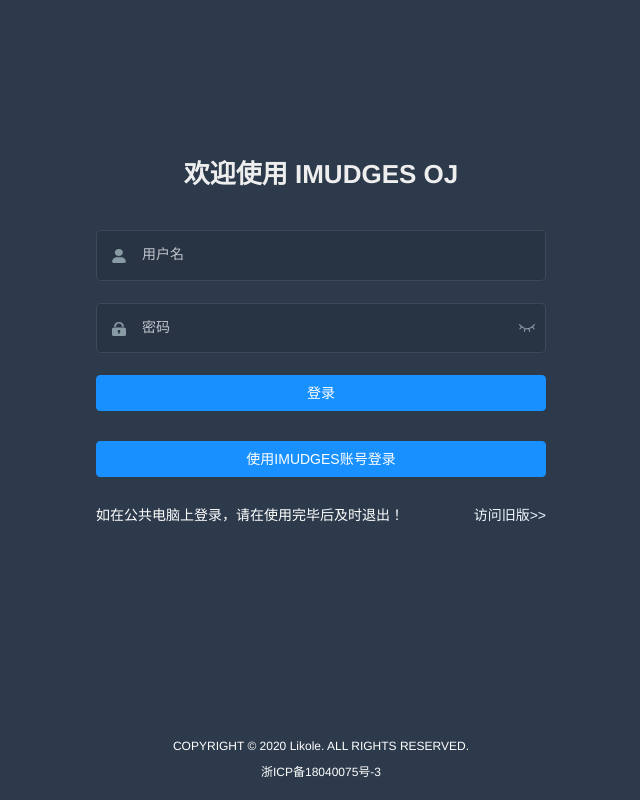
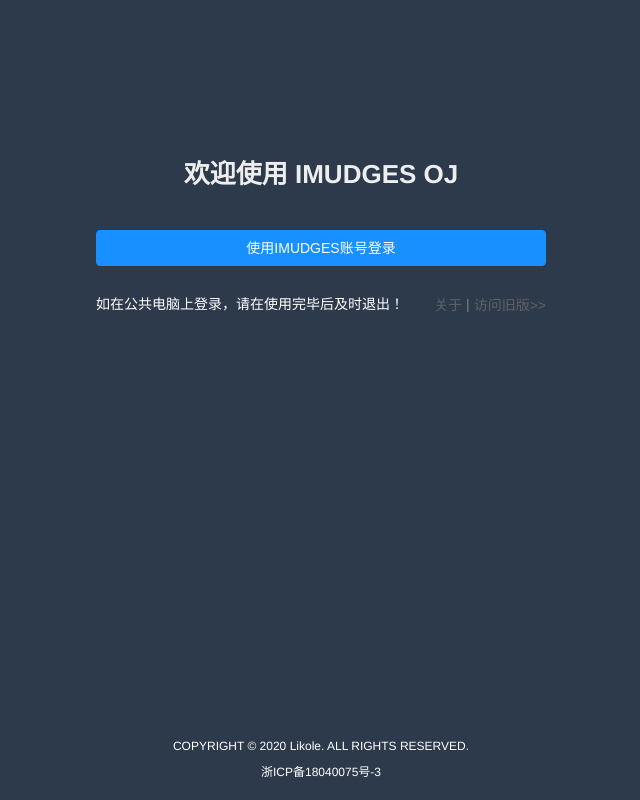
Before and after one commit to likole/imudgesoj-sakura-web, a Vue app: page /#/login in a window 1280 px wide. Shown: the whole page, without its empty margins (319-959 px from the left). Built offline with nearby package versions, Linux system fonts and the light colour scheme.

Commit message:
登录页面添加了关于的入口

```diff
--- a/src/permission.js
+++ b/src/permission.js
@@ -8,7 +8,7 @@ import getPageTitle from '@/utils/get-page-title'
 
 NProgress.configure({ showSpinner: false }) // NProgress Configuration
 
-const whiteList = ['/login', '/auth-redirect'] // no redirect whitelist
+const whiteList = ['/login', '/auth-redirect', '/public-about'] // no redirect whitelist
 
 router.beforeEach(async(to, from, next) => {
   // start progress bar
--- a/src/router/index.js
+++ b/src/router/index.js
@@ -58,6 +58,11 @@ export const constantRoutes = [
   {
     path: '/auth-redirect',
     component: () => import('@/views/login/auth-redirect'),
+    hidden: true
+  },
+  {
+    path: '/public-about',
+    component: () => import('@/views/about/index'),
     hidden: true
   },
   {
--- a/src/views/about/index.vue
+++ b/src/views/about/index.vue
@@ -1,6 +1,6 @@
 <template>
   <div id="about">
-    <el-button type="text" @click="$router.go(-1)" > &lt;&lt; 返回</el-button>
+    <el-button type="text" @click="$router.go(-1)"> &lt;&lt; 返回</el-button>
     <div style="text-align: center">
       <span class="anim-title" spellcheck="false">IMUDGES OJ</span>
       <span style="color: royalblue;font-weight: 800">{{ author }}</span>
@@ -361,7 +361,13 @@ export default {
       version: '0.1',
       innerVersion: '1',
       author: '',
-      contentClass: 'content-hide'
+      contentClass: 'content-hide',
+      publicVisit: true
+    }
+  },
+  created() {
+    if (this.$route.fullPath && this.$route.fullPath.indexOf('index') !== -1) {
+      this.publicVisit = false
     }
   },
   mounted() {
--- a/src/views/login/index.vue
+++ b/src/views/login/index.vue
@@ -6,7 +6,7 @@
         <h3 class="title">欢迎使用 IMUDGES OJ</h3>
       </div>
 
-      <div id="originalLogin">
+      <div id="originalLogin" v-if="false">
         <el-form-item prop="username">
           <span class="svg-container">
             <svg-icon icon-class="user" />
@@ -53,7 +53,9 @@
 
       <div class="tips">
         <span>如在公共电脑上登录，请在使用完毕后及时退出！</span>
-        <a href="https://acm.likole.com/old/" style="float: right;color: aliceblue">访问旧版>> </a>
+        <span style="float: right;color: gray;">
+        <el-link href="#/public-about">关于</el-link> | <el-link href="https://acm.likole.com/old/">访问旧版>> </el-link>
+        </span>
       </div>
     </el-form>
 
```
